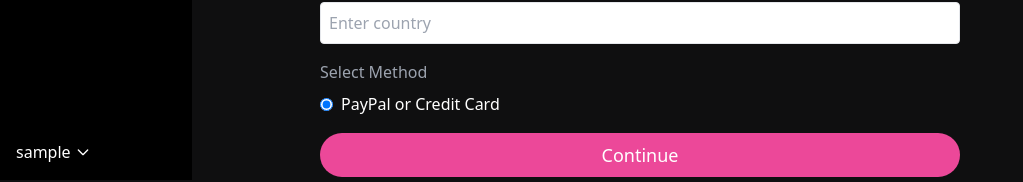
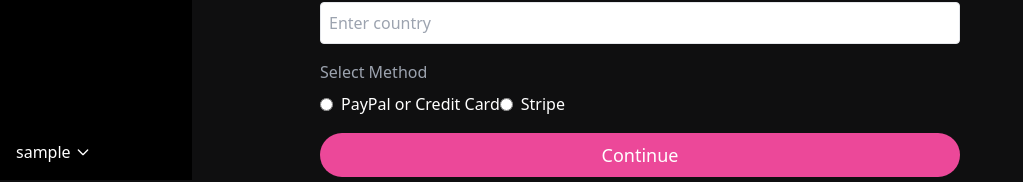
Before and after one commit to Vicktor007/e-shop-frontend, a React (Vite) app: page /shipping in a window 1280 px wide. Shown: the part 620-802 px from the top of the page, without its empty margins (0-1023 px from the left). Built offline with nearby package versions, Linux system fonts and the light colour scheme; sample sign-in values are in the browser's storage.

Commit message:
save changes

```diff
--- a/src/index.css
+++ b/src/index.css
@@ -11,3 +11,7 @@
 textarea {
   color: #000;
 }
+
+.bordertest {
+  border: 1px solid red;
+}
--- a/src/pages/Orders/Order.jsx
+++ b/src/pages/Orders/Order.jsx
@@ -22,6 +22,7 @@
     error,
   } = useGetOrderDetailsQuery(orderId);
 
+  console.log(order)
   const [payOrder, { isLoading: loadingPay }] = usePayOrderMutation();
   const [deliverOrder, { isLoading: loadingDeliver }] =
     useDeliverOrderMutation();
@@ -194,7 +195,7 @@
           <span>$ {order.totalPrice}</span>
         </div>
 
-        {!order.isPaid && (
+        {order.paymentMethod === "PayPal" ? (<div>{!order.isPaid && (
           <div>
             {loadingPay && <Loader />}{" "}
             {isPending ? (
@@ -211,7 +212,28 @@
               </div>
             )}
           </div>
-        )}
+        )}</div>) : ("Stripe Payment")}
+
+
+        {/* {!order.isPaid && (
+          <div>
+            {loadingPay && <Loader />}{" "}
+            {isPending ? (
+              <Loader />
+            ) : (
+              <div>
+                <div>
+                  <PayPalButtons
+                    createOrder={createOrder}
+                    onApprove={onApprove}
+                    onError={onError}
+                  ></PayPalButtons>
+                </div>
+              </div>
+            )}
+          </div>
+        )} */}
+
 
         {loadingDeliver && <Loader />}
         {userInfo && userInfo.isAdmin && order.isPaid && !order.isDelivered && (
--- a/src/pages/Orders/Shipping.jsx
+++ b/src/pages/Orders/Shipping.jsx
@@ -11,7 +11,7 @@
   const cart = useSelector((state) => state.cart);
   const { shippingAddress } = cart;
 
-  const [paymentMethod, setPaymentMethod] = useState("PayPal");
+  const [paymentMethod, setPaymentMethod] = useState("");
   const [address, setAddress] = useState(shippingAddress.address || "");
   const [city, setCity] = useState(shippingAddress.city || "");
   const [postalCode, setPostalCode] = useState(
@@ -102,6 +102,17 @@
 
                 <span className="ml-2">PayPal or Credit Card</span>
               </label>
+              <label className="inline-flex items-center">
+                <input
+                  type="radio"
+                  className="form-radio text-pink-500"
+                  name="paymentMethod"
+                  value="Stripe"
+                  onChange={(e) => setPaymentMethod(e.target.value)}
+                />
+
+                <span className="ml-2">Stripe</span>
+              </label>
             </div>
           </div>
 
--- a/src/pages/User/UserOrder.jsx
+++ b/src/pages/User/UserOrder.jsx
@@ -22,8 +22,8 @@
               <td className="py-2">ID</td>
               <td className="py-2">DATE</td>
               <td className="py-2">TOTAL</td>
-              <td className="py-2">PAID</td>
-              <td className="py-2">DELIVERED</td>
+              <td className="py-2 text-center">PAID</td>
+              <td className="py-2 text-center bordertest">DELIVERED</td>
               <td className="py-2"></td>
             </tr>
           </thead>
--- a/src/redux/features/cart/cartSlice.js
+++ b/src/redux/features/cart/cartSlice.js
@@ -3,7 +3,7 @@
 
 const initialState = localStorage.getItem("cart")
   ? JSON.parse(localStorage.getItem("cart"))
-  : { cartItems: [], shippingAddress: {}, paymentMethod: "PayPal" };
+  : { cartItems: [], shippingAddress: {}, paymentMethod: "" };
 
 const cartSlice = createSlice({
   name: "cart",
```
